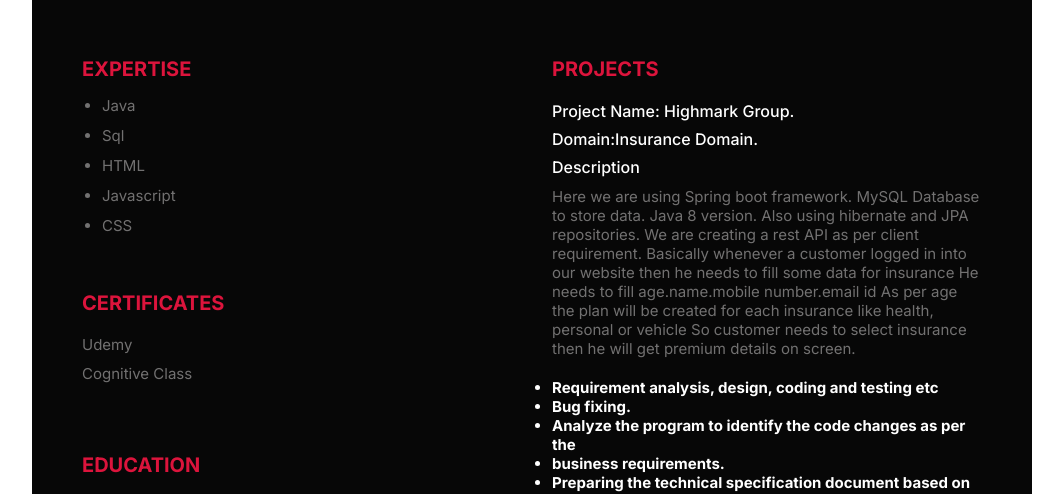
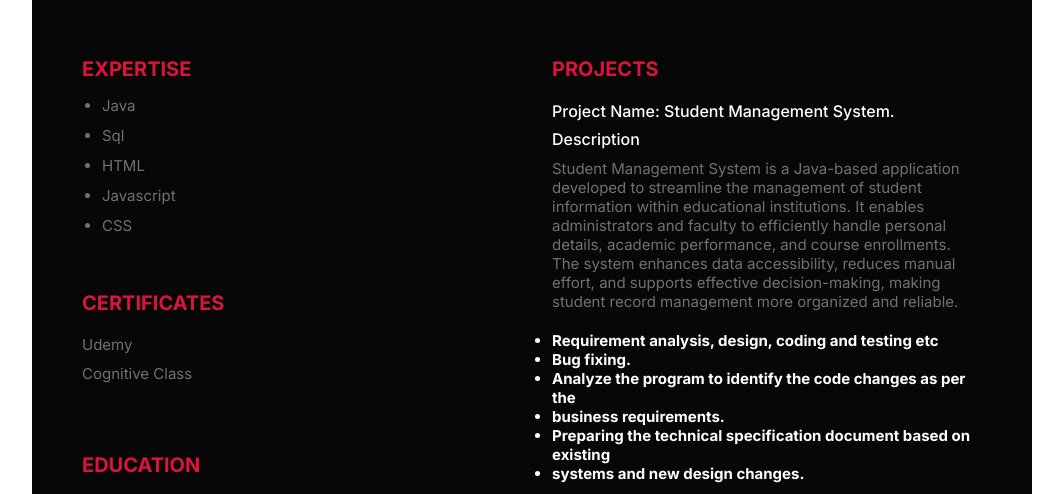
Before and after one commit to pranavkale2/Pranav_Portfolio, a plain HTML site: page index.html in a window 1280 px wide. Shown: the part 276-770 px from the top of the page, without its empty margins (108-1171 px from the left). Drawn offline with nearby package versions, Linux system fonts and the light colour scheme.

Commit message:
Update index.html

```diff
--- a/index.html
+++ b/index.html
@@ -64,7 +64,7 @@
           <p class="item_preTitle">2022</p>
         </p>
          <h2> shri guru gobind singhji institute of engineering and technology nanded</h2>
-
+         <h2> Cdac mumbai 2025</h2>
         </div>
         <div class="edu_item">
 
@@ -92,21 +92,18 @@
         <h3 class="title">ProJects</h3>
         <div class="exp_item">
 
-          <h4 class="item_title">Project Name: Highmark Group.</h4>
-          <h4 class="item_title">Domain:Insurance Domain.</h4>
+          <h4 class="item_title">Project Name: Student Management System.</h4>
+
 
           <h4 class="item_title">Description</h4>
 
           </p>
           <p class=" description">
-             Here we are using Spring boot framework. MySQL
-             Database to store data. Java 8 version. Also using hibernate and JPA
-             repositories. We are creating a rest API as per client requirement.
-             Basically whenever a customer logged in into our website then he needs to
-             fill some data for insurance He needs to fill age.name.mobile
-             number.email id As per age the plan will be created for each insurance like
-             health, personal or vehicle So customer needs to select insurance then he
-             will get premium details on screen.
+             Student Management System is a Java-based application developed to streamline the management of
+             student information within educational institutions.
+             It enables administrators and faculty to efficiently handle personal details, academic performance, and course enrollments.
+             The system enhances data accessibility, reduces manual effort, and
+             supports effective decision-making, making student record management more organized and reliable.
           </p>
         </div>
         <div class="exp_item">
```
